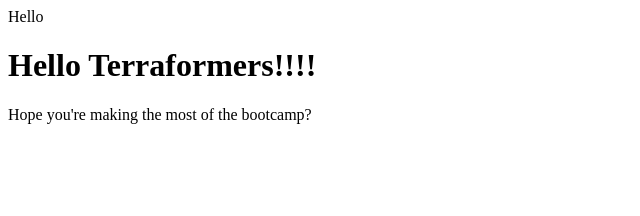
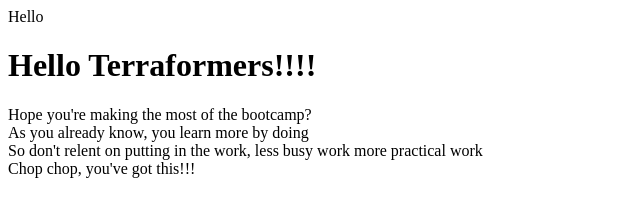
Before and after one commit to ChigozieCO/terraform-beginner-bootcamp-2023, a plain HTML site: page public/index.html in a window 1280 px wide. Shown: the whole page, without its empty margins (0-640 px from the left). Drawn offline with Linux system fonts and the light colour scheme.

```diff
--- a/public/index.html
+++ b/public/index.html
@@ -8,5 +8,8 @@
 <body>
     <h1>Hello Terraformers!!!!</h1>
     <div>Hope you're making the most of the bootcamp?</div>
+    <div>As you already know, you learn more by doing </div>
+    <div>So don't relent on putting in the work, less busy work more practical work</div>
+    <div>Chop chop, you've got this!!!</div>
 </body>
 </html>
```
Also changed, not shown: 4 other files.
